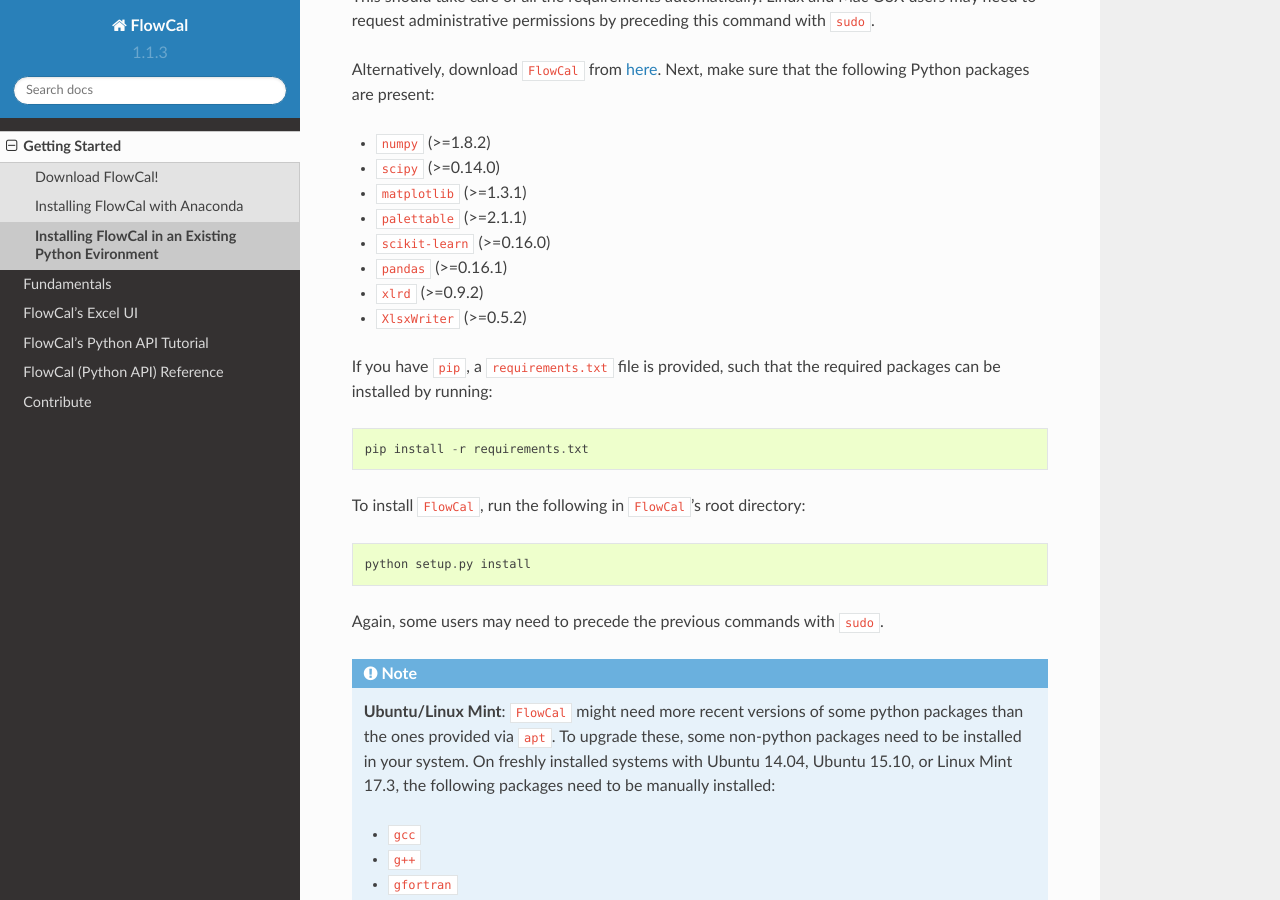
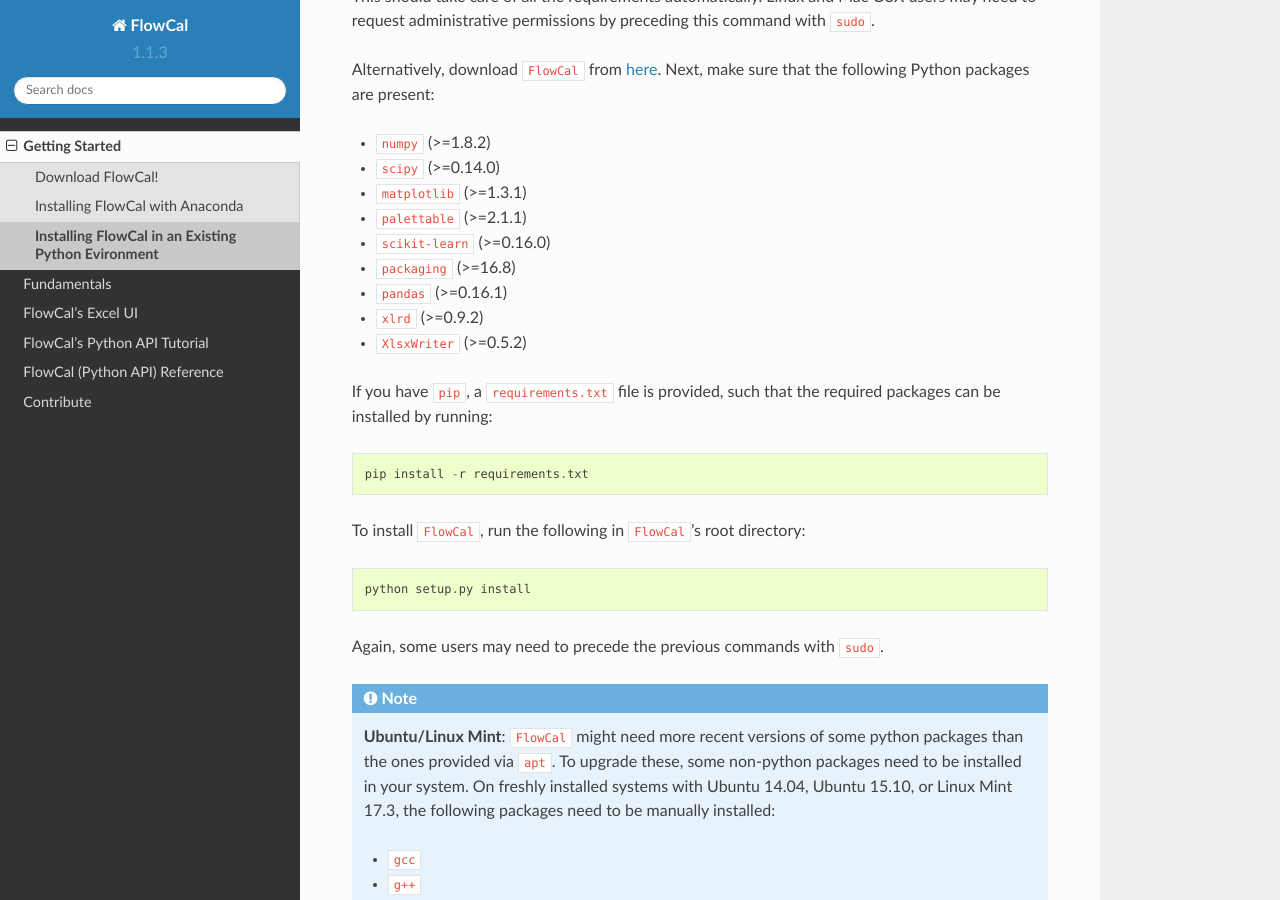
Before and after one commit to taborlab/FlowCal, a Sphinx documentation site: the page built from doc/getting_started/install_python.rst, in a window 1280 px wide and 900 px high, scrolled down 353 px. Built offline with Sphinx 7.4.7 and the Read the Docs theme 2.0.0, drawn with Linux system fonts in a browser that asks for light colours.

Commit message:
Added dependency in documentation.

```diff
--- a/doc/getting_started/install_python.rst
+++ b/doc/getting_started/install_python.rst
@@ -14,6 +14,7 @@
 * ``matplotlib`` (>=1.3.1)
 * ``palettable`` (>=2.1.1)
 * ``scikit-learn`` (>=0.16.0)
+* ``packaging`` (>=16.8)
 * ``pandas`` (>=0.16.1)
 * ``xlrd`` (>=0.9.2)
 * ``XlsxWriter`` (>=0.5.2)
```
